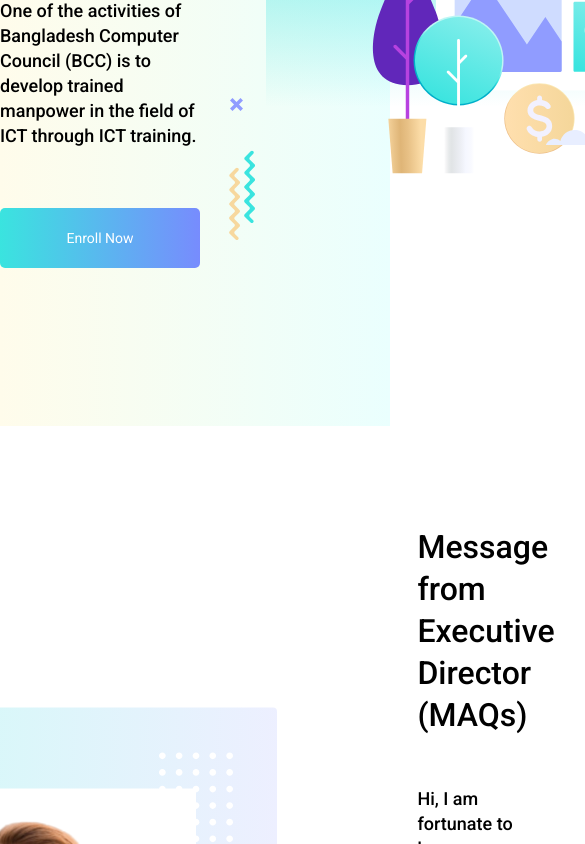
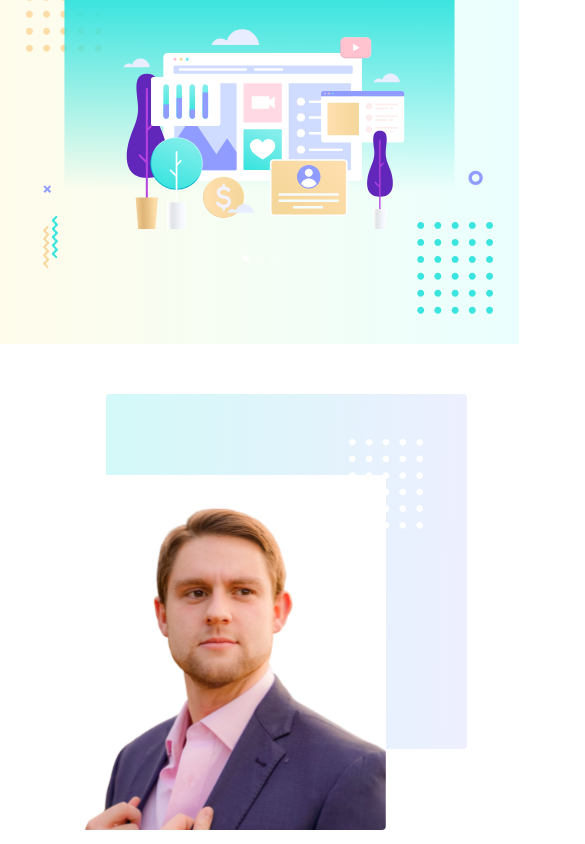
Before and after one commit to panoptisDev/react-responsive-landing-page-1, a React (Create React App) app: page / in a window 390 px wide. Shown: the part 418-1262 px from the top of the page, 585 px wide, since content can reach past the window. Built offline with nearby package versions, Linux system fonts and the light colour scheme; the HTML template or start-up script is replaced by a standard one.

Commit message:
implementing media queries for responsive layout

```diff
--- a/src/components/Banner/index.js
+++ b/src/components/Banner/index.js
@@ -20,7 +20,7 @@
           width={200} />
         </S.BannerContent>
 
-        <img src={ImageBanner} alt="main image banner" />
+        <img src={ImageBanner} alt="main banner" />
 
       </S.BannerContainer>
 
--- a/src/components/Banner/styles.js
+++ b/src/components/Banner/styles.js
@@ -2,7 +2,8 @@
 
 export const BannerWrapper = styled.div`
   background: linear-gradient(90deg, #FFFCEB 0%, #EAFFFE 100%);
-  height: 90vh;
+  height: 100%;
+
 `;
 
 export const BannerContainer = styled.div`
@@ -10,8 +11,22 @@
   align-self: center;
   justify-content: space-around;
 
+  @media(max-width: 768px) {
+    flex-direction: column;
+  }
+
   & img {
     margin-top: 45px;
+
+    @media(max-width: 1025px){
+      width: 70%;
+      height: 70%;
+      margin: 30px auto;
+    }
+
+    @media(max-width: 768px){
+      width: 90%;
+    }
   }
 
 `
@@ -37,5 +52,9 @@
 
   & button {
     margin-top: 60px;
+
+    @media(max-width: 768px){
+      align-self: center;
+    }
   }
 `;
--- a/src/components/DirectorSection/index.js
+++ b/src/components/DirectorSection/index.js
@@ -8,7 +8,7 @@
 const DirectorSection = () => {
   return (
     <S.DirectorWrapper>
-      <img src={DirectorPhoto} alt="" />
+      <img src={DirectorPhoto} alt="Director" />
 
 
       <S.DirectorTexts>
--- a/src/components/DirectorSection/styles.js
+++ b/src/components/DirectorSection/styles.js
@@ -1,19 +1,22 @@
 import styled from 'styled-components';
-
-
 
 export const DirectorWrapper = styled.div`
   margin: 50px 0;
-  display: flex;
+  display: grid;
+  grid-template-columns: 1fr 1fr;
+  grid-gap: 5%;
   align-self: center;
-  justify-content: center;
+
+
+  @media(max-width: 768px){
+    grid-template-columns: 1fr;
+    justify-content: center;
+  }
 `;
-
 
 export const DirectorTexts = styled.div`
 
   max-width: 470px;
-  margin-left: 140px;
 
   & h1{
     font-size: 32px;
@@ -40,5 +43,4 @@
     font-size: 16px;
   }
 
-
 `;
--- a/src/components/Header/styles.js
+++ b/src/components/Header/styles.js
@@ -1,10 +1,11 @@
 import styled from 'styled-components';
-
 
 export const NavBar = styled.nav`
   display: flex;
   height: 10vh;
   margin: 0 40px;
+
+  display: none;
 
   & a {
     align-self: center;
@@ -28,6 +29,10 @@
     text-transform: uppercase;
     font-weight: 500;
     color: #000000;
+
+    @media(max-width: 770px){
+      font-size: 2em;
+    }
   }
 
   & a:hover{
@@ -57,6 +62,5 @@
     & a:hover{
       font-weight: 700;
     }
-
   }
 `;
--- a/src/components/TrainingCard/index.js
+++ b/src/components/TrainingCard/index.js
@@ -7,20 +7,21 @@
 const TrainingCard = ({ courseImage, courseTitle, batch, deadLine, courseFee }) => {
 
   const formattedCourseFee = useMemo(() => `Tk.${courseFee.toFixed(2)}`,
-   [courseFee]);
+    [courseFee]);
 
   return (
     <S.Card>
-      <img src={courseImage} alt="course image" />
+      <img src={courseImage} alt="Course Logo" />
       <h2>{courseTitle}</h2>
       <h2>Batch No: {batch}</h2>
       <h2>Deadline: {deadLine}</h2>
       <h2>Course Fee: {formattedCourseFee}</h2>
       <Button
-      textContent="Details"
-      height={40}
-      width={120}/>
+        textContent="Details"
+        height={40}
+        width={120} />
     </S.Card>
+
   );
 };
 
--- a/src/pages/Home/styles.js
+++ b/src/pages/Home/styles.js
@@ -1,9 +1,18 @@
 import styled from 'styled-components';
 
+export const HomeContainer = styled.div`
+  display: flex;
+  flex-direction: column;
+  align-content: center;
+  margin-bottom: 100px;
+  min-width: 100%;
 
-export const HomeContainer = styled.div`
+  @media(max-width: 1200px){
+    margin: 0 5 100px;
+  }
 
-  margin-bottom: 50px;
+  @media(max-width: 770px){
+  }
 
   h1 {
     font-size: 32px;
@@ -13,17 +22,19 @@
   }
 `;
 
-
 export const UpcomingTrainingList = styled.div`
   display: flex;
-  justify-content: center;
+  justify-content: space-around;
+  height: 100%;
 
-  @media(max-width: 800px) {
-  display: flex;
-  flex-direction: column;
+  @media(max-width: 1200px) {
+  display: grid;
+  grid-template-columns: 1fr 1fr;
+  grid-gap: 20px;
   justify-items: center;
-}
+  }
 
-
-
+  @media(max-width: 770px) {
+    grid-template-columns: 1fr;
+  }
 `;
--- a/src/styles/global.js
+++ b/src/styles/global.js
@@ -4,10 +4,12 @@
   * {
     margin: 0;
     padding: 0;
+    outline: 0;
     box-sizing: border-box;
   }
   html, body, #root {
     min-height: 100%;
+    min-width: 110%;
   }
   body {
     background: #FFFFFF;
```
Also changed, not shown: src/pages/Home/index.js (+4 -5 lines), src/components/TrainingCard/styles.js (line endings or trailing spaces).
